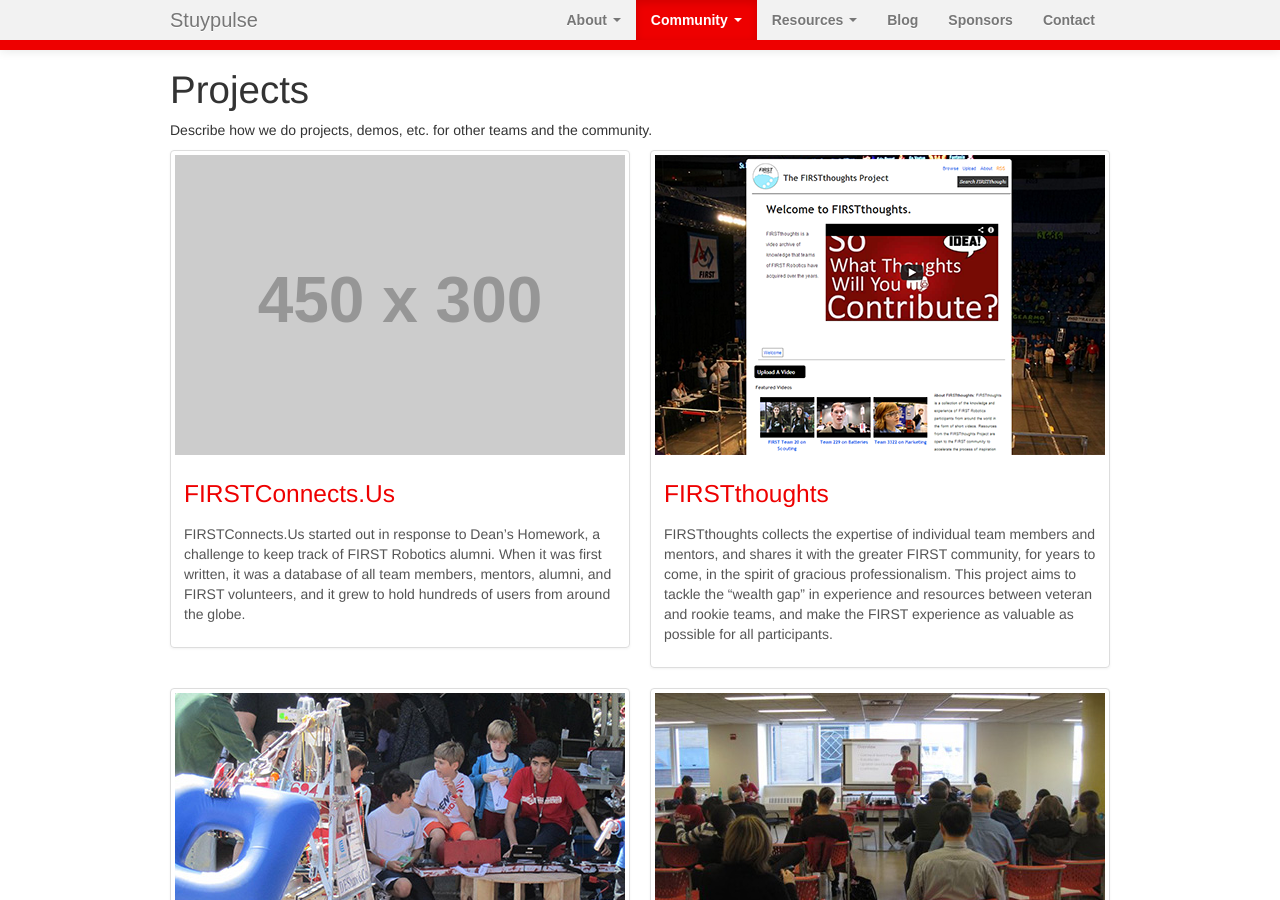
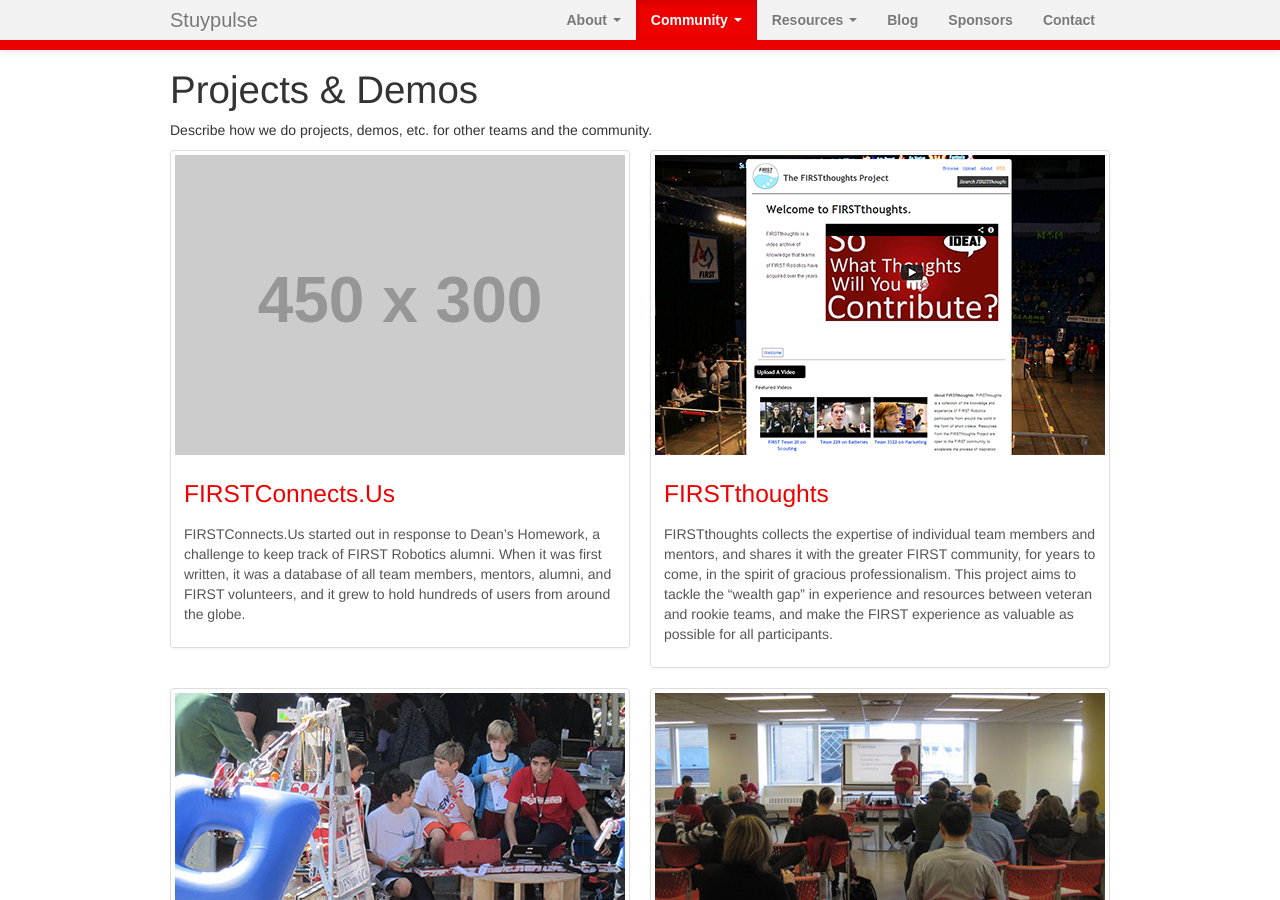
Before and after one commit to StuyPulse/team694.github.io, a Jekyll site: the page built from community/projects/index.html, in a window 1280 px wide and 900 px high. Built offline with Jekyll 4.4.1, drawn with Linux system fonts in a browser that asks for light colours; nearby versions of some CDN libraries.

Commit message:
Rename Projects section to Projects & Demos.

```diff
--- a/_includes/navbar.html
+++ b/_includes/navbar.html
@@ -25,7 +25,7 @@
                                 <a href="#" class="dropdown-toggle" data-toggle="dropdown">Community <b class="caret"></b></a>
                                 <ul class="dropdown-menu">
                                     <li><a href="/community/">Outreach</a></li>
-                                    <li><a href="/community/projects/">Projects</a></li>
+                                    <li><a href="/community/projects/">Projects &amp; Demos</a></li>
                                 </ul>
                             </li>
                             <li class="dropdown{% if page.url contains '/resources/' %} active{% endif %}">
--- a/_includes/sidebar/outreach.html
+++ b/_includes/sidebar/outreach.html
@@ -1,4 +1,4 @@
-<h4>Projects</h4>
-<p>Take a look at some of the <a href="/community/projects/">projects</a> that we have done for the community!</p>
+<h4>Projects &amp; Demos</h4>
+<p>Take a look at some of the <a href="/community/projects/">projects and demos</a> that we have done for the community!</p>
 <h4>Resources</h4>
 <p>Check out our <a href="/resources/">resources</a> for other teams.</p>
--- a/_includes/sidebar/project.html
+++ b/_includes/sidebar/project.html
@@ -1 +1 @@
-<h5><a href="/community/projects/">&laquo; Back to Projects</a></h5>
+<h5><a href="/community/projects/">&laquo; Back to Projects &amp; Demos</a></h5>
--- a/community/projects/index.html
+++ b/community/projects/index.html
@@ -1,6 +1,6 @@
 ---
 layout: page
-title: Projects
+title: Projects &amp; Demos
 projects:
     - name: FIRSTConnects.Us
       url: /community/projects/firstconnects/
```
